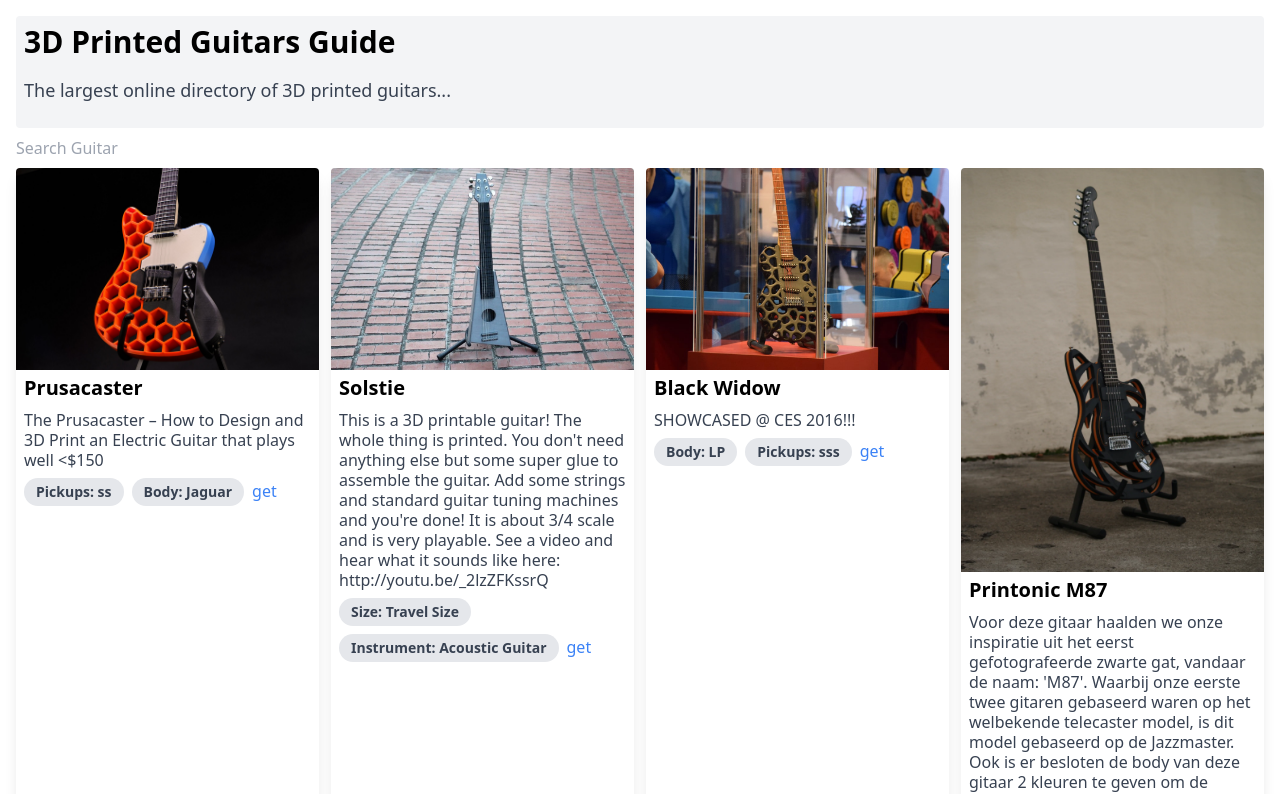
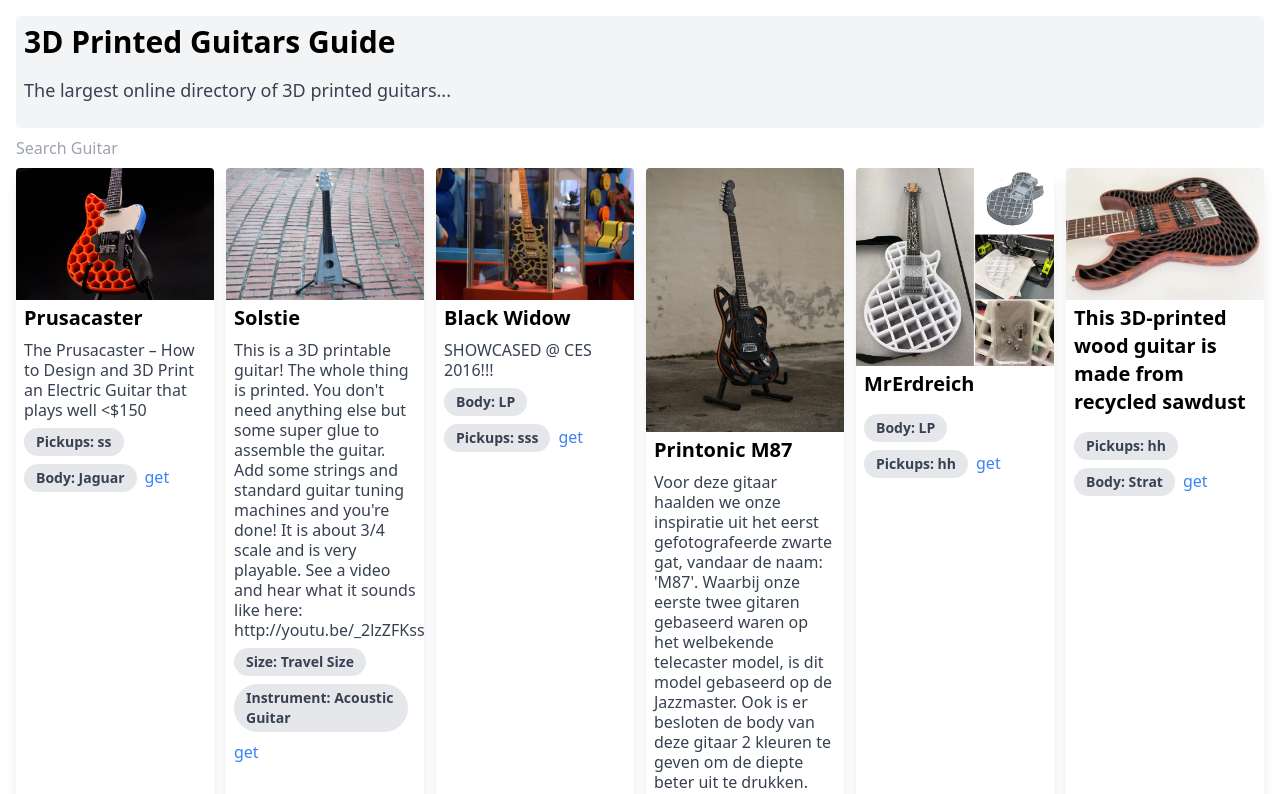
Before and after one commit to Tyler-Hilbert/3D-Printed-Guitars, a React (Create React App) app: page / in a window 1280 px wide. Shown: the top 794 px of the page. Built offline with nearby package versions, Linux system fonts and the light colour scheme; the HTML template or start-up script is replaced by a standard one.

Commit message:
More cols actually better

```diff
--- a/src/App.js
+++ b/src/App.js
@@ -39,7 +39,7 @@
 function GuitarsList({ filteredGuitars }) {
   const filtered = filteredGuitars.map(guitar =>  <Guitar guitar={guitar} />);
   return (
-    <div class="grid grid-cols-1 md:grid-cols-3 lg:grid-cols-4 gap-3">
+    <div class="grid grid-cols-1 md:grid-cols-3 lg:grid-cols-6 gap-3">
       {filtered}
     </div>
   );
```
